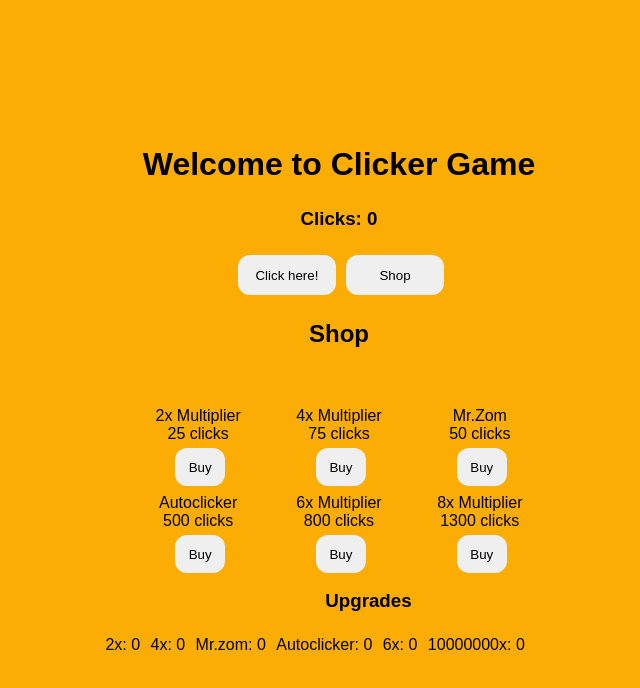
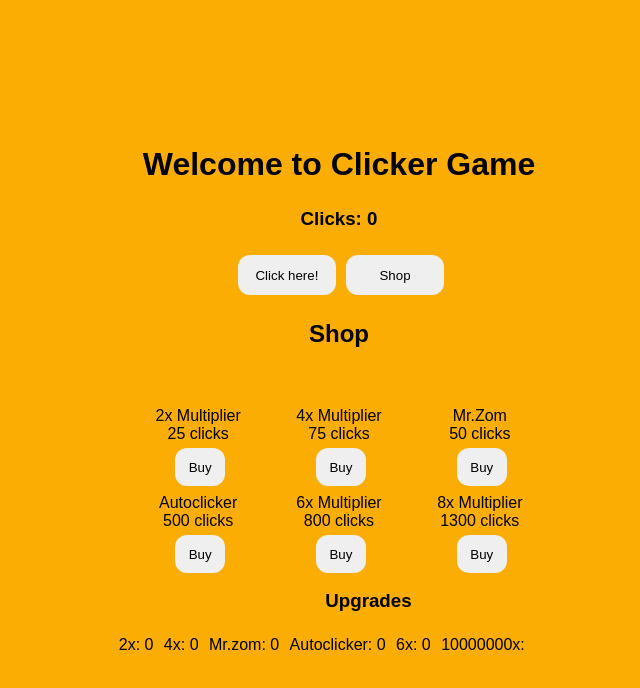
Before and after one commit to Vipershroom/clicker-game-react, a React (Create React App) app: page / in a window 1280 px wide. Both pictures are taken after a click on the button "Shop". Shown: the top 688 px of the page, without its empty margins (301-941 px from the left). Built offline with nearby package versions, Linux system fonts and the light colour scheme.

Commit message:
Converted prop to 8x

```diff
--- a/src/Components/UpgradeList.tsx
+++ b/src/Components/UpgradeList.tsx
@@ -11,7 +11,7 @@ const UpgradeList = (props:any) => {
                 <li>Mr.zom: {props.zom}</li>
                 <li>Autoclicker: {props.autoclicker}</li>
                 <li>6x: {props.x6}</li>
-                <li>10000000x: {props.infinite}</li>
+                <li>10000000x: {props.eightx}</li>
             </ul>
         </div>
     )
```
